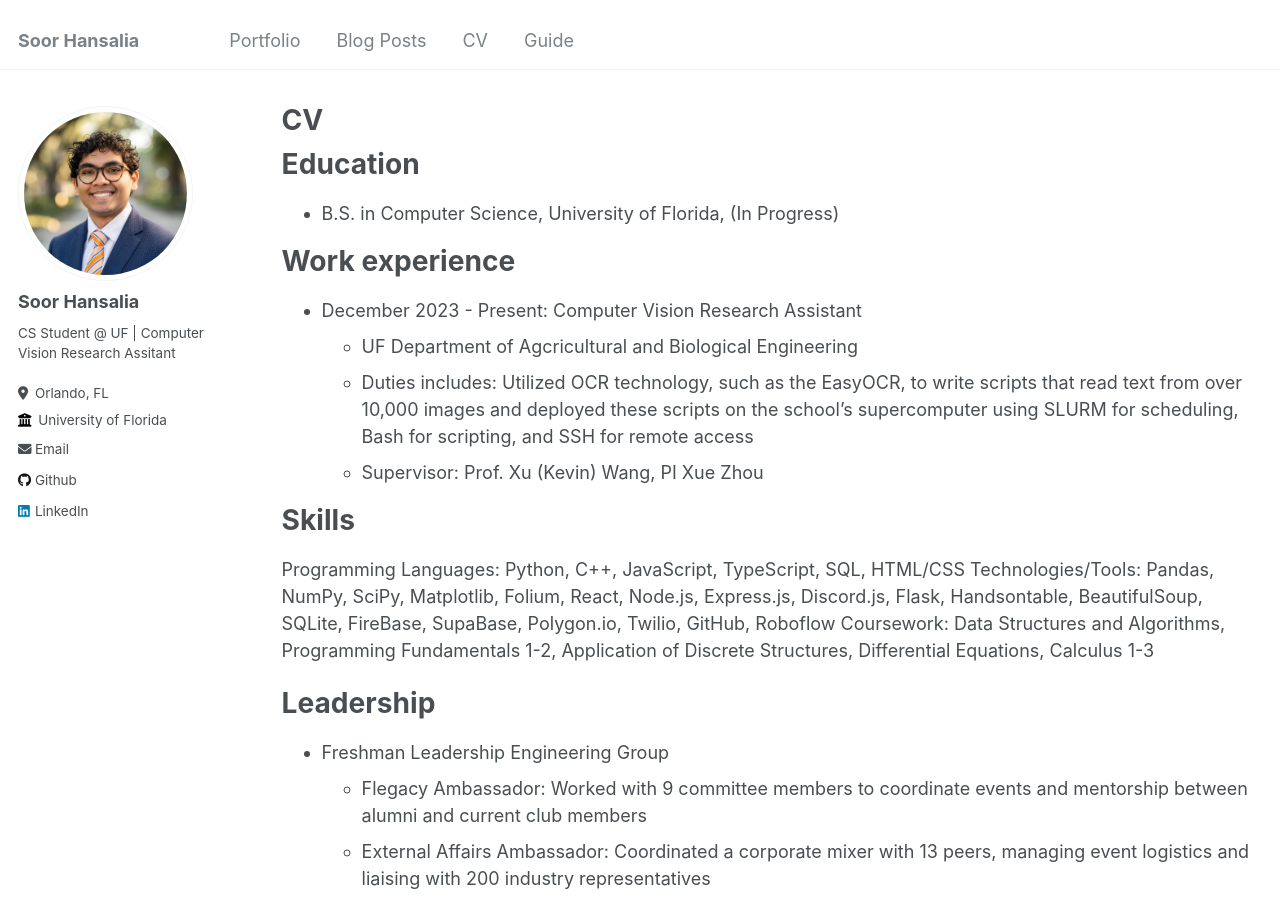
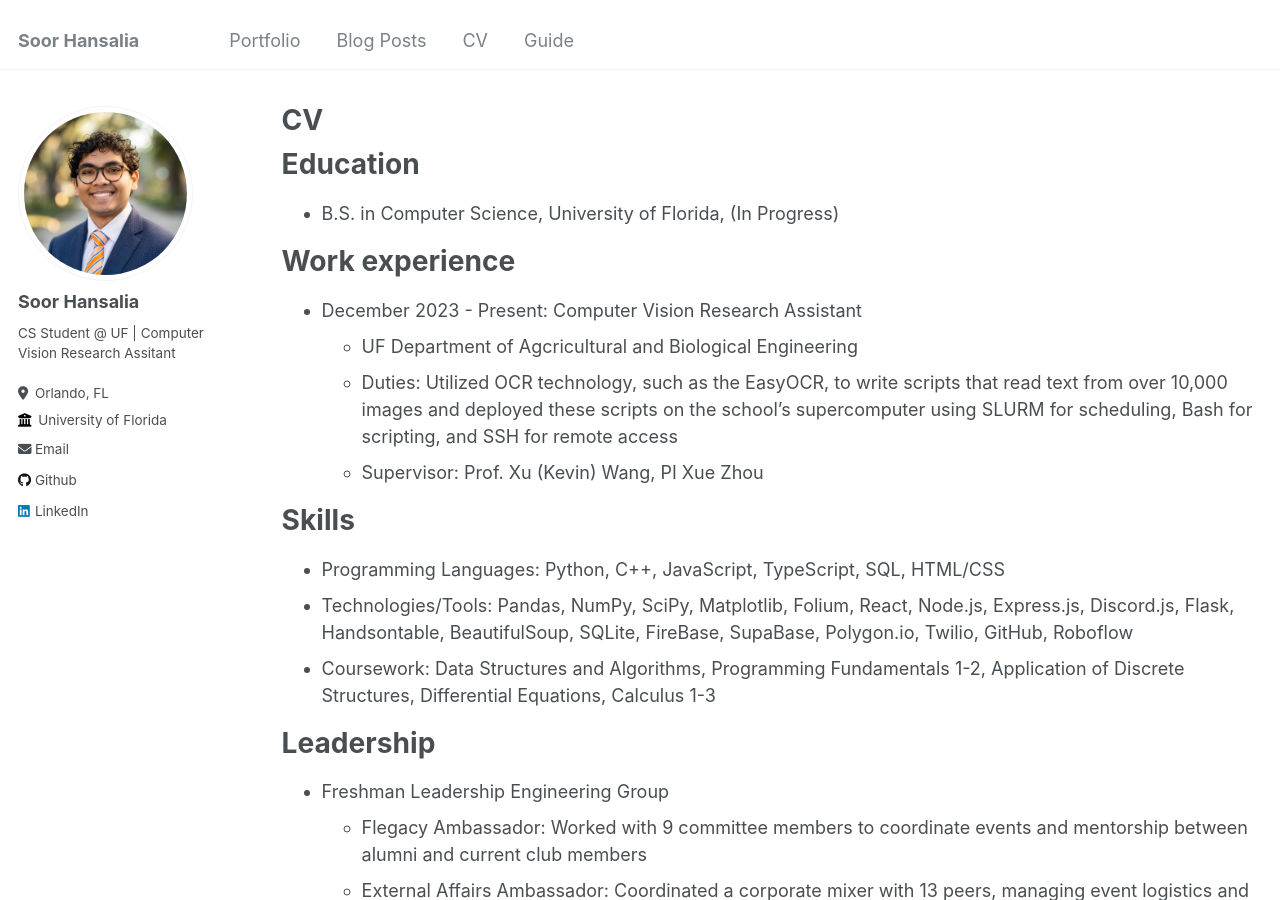
Before and after one commit to Soor1/Soor1.github.io, a Jekyll site: the page built from _pages/cv.md, in a window 1280 px wide and 900 px high. Built offline with Jekyll 4.4.1, drawn with Linux system fonts in a browser that asks for light colours.

Commit message:
Update cv.md

```diff
--- a/_pages/cv.md
+++ b/_pages/cv.md
@@ -17,14 +17,14 @@ Work experience
 ======
 * December 2023 - Present: Computer Vision Research Assistant
   * UF Department of Agcricultural and Biological Engineering
-  * Duties includes: Utilized OCR technology, such as the EasyOCR, to write scripts that read text from over 10,000 images and deployed these scripts on the school’s supercomputer using SLURM for scheduling, Bash for scripting, and SSH for remote access
+  * Duties: Utilized OCR technology, such as the EasyOCR, to write scripts that read text from over 10,000 images and deployed these scripts on the school’s supercomputer using SLURM for scheduling, Bash for scripting, and SSH for remote access
   * Supervisor: Prof. Xu (Kevin) Wang, PI Xue Zhou
 
 Skills
 ======
-Programming Languages: Python, C++, JavaScript, TypeScript, SQL, HTML/CSS
-Technologies/Tools: Pandas, NumPy, SciPy, Matplotlib, Folium, React, Node.js, Express.js, Discord.js, Flask, Handsontable, BeautifulSoup, SQLite, FireBase, SupaBase, Polygon.io, Twilio, GitHub, Roboflow
-Coursework: Data Structures and Algorithms, Programming Fundamentals 1-2, Application of Discrete Structures, Differential Equations, Calculus 1-3
+* Programming Languages: Python, C++, JavaScript, TypeScript, SQL, HTML/CSS
+* Technologies/Tools: Pandas, NumPy, SciPy, Matplotlib, Folium, React, Node.js, Express.js, Discord.js, Flask, Handsontable, BeautifulSoup, SQLite, FireBase, SupaBase, Polygon.io, Twilio, GitHub, Roboflow
+* Coursework: Data Structures and Algorithms, Programming Fundamentals 1-2, Application of Discrete Structures, Differential Equations, Calculus 1-3
 
 <!--- Publications
 ======
```
